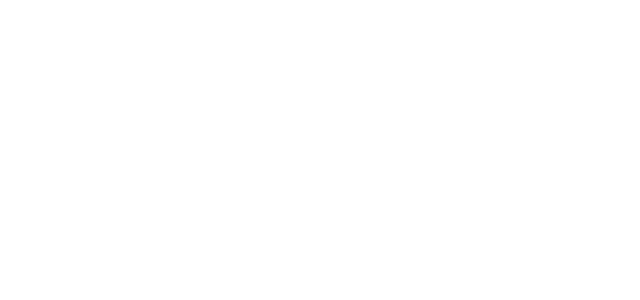
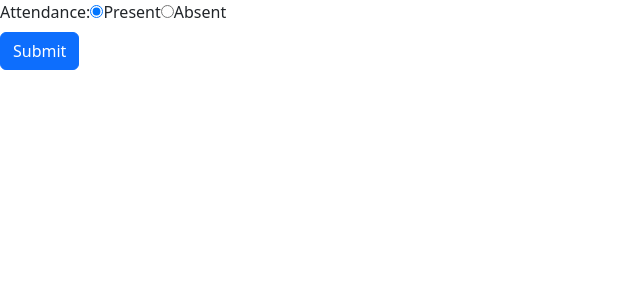
Before and after one commit to Loganathanleo/ProHr-Project, a React (Create React App) app in the folder ProHR-Frontend/: page /Attendance in a window 1280 px wide. Before the commit this address had no page. Shown: the top 300 px of the page, without its empty margins (0-640 px from the left). Built offline with nearby package versions, Linux system fonts and the light colour scheme.

Commit message:
Attendance

```diff
--- /dev/null
+++ b/ProHR-Frontend/src/components/Forms/Attendance.jsx
@@ -0,0 +1,106 @@
+import React, { useState } from "react";
+import { Form, FormLabel, Button } from "react-bootstrap";
+import axios from "axios";
+
+function Attendance() {
+  const [absent, setAbsent] = useState(false);
+  const [leaveType, setLeaveType] = useState("");
+  const [remark, setRemark] = useState("");
+  const [attendance, setAttendance] = useState("Present");
+  const { item } = location.state || {};
+
+  const handleAttendanceChange = (event) => {
+    setAttendance(event.target.value);
+    setAbsent(event.target.value === "Absent");
+  };
+
+  const handleLeaveTypeChange = (event) => {
+    setLeaveType(event.target.value);
+  };
+
+  const handleRemarkChange = (event) => {
+    setRemark(event.target.value);
+  };
+
+  const handleSubmit = async (event) => {
+    event.preventDefault();
+
+    const formData = {
+      attendance,
+      leaveType: absent ? leaveType : null,
+      remark: absent ? remark : null,
+    };
+
+    try {
+      const response = await axios.post("", formData);
+      console.log("Success:", response.data);
+    } catch (error) {
+      console.error("Error:", error);
+    }
+  };
+
+  return (
+    <div>
+      <Form onSubmit={handleSubmit}>
+        <div>
+          <FormLabel htmlFor="Attendance">Attendance:</FormLabel>
+          <input
+            type="radio"
+            id="attendancePresent"
+            name="attendance"
+            value="Present"
+            checked={attendance === "Present"}
+            onChange={handleAttendanceChange}
+          />
+          Present
+          <input
+            type="radio"
+            id="attendanceAbsent"
+            name="attendance"
+            value="Absent"
+            checked={attendance === "Absent"}
+            onChange={handleAttendanceChange}
+          />
+          Absent
+        </div>
+        {absent && (
+          <div>
+            <div>
+              <FormLabel htmlFor="leave">Leave Type:</FormLabel>
+              <input
+                type="radio"
+                id="leaveSick"
+                name="leave"
+                value="Sick Leave"
+                checked={leaveType === "Sick Leave"}
+                onChange={handleLeaveTypeChange}
+              />
+              Sick Leave
+              <input
+                type="radio"
+                id="leaveCasual"
+                name="leave"
+                value="Casual Leave"
+                checked={leaveType === "Casual Leave"}
+                onChange={handleLeaveTypeChange}
+              />
+              Casual Leave
+            </div>
+            <div>
+              <FormLabel htmlFor="remark">Remark:</FormLabel>
+              <input
+                type="textbox"
+                id="remark"
+                value={remark}
+                onChange={handleRemarkChange}
+              />
+            </div>
+          </div>
+        )}
+        <Button type="submit">Submit</Button>
+      </Form>
+    </div>
+  );
+}
+
+export default Attendance;
--- a/ProHR-Frontend/src/pages/Home.jsx
+++ b/ProHR-Frontend/src/pages/Home.jsx
@@ -23,6 +23,10 @@
       .catch((err) => {
         console.error("Error deleting the employee:", err);
       });
+  };
+
+  const handleAttendance = (item) => {
+    navigate("/Attendance", {state: {item}});
   };
 
   useEffect(() => {
@@ -66,7 +70,7 @@
                   <Button type="button" className="btn btn-danger" onClick={() => handleDelete(index)}>Delete</Button>
                 </td>
                 <td>
-                  <Button type="button" className="btn btn-info">Mark Attendance</Button>
+                  <Button type="button" className="btn btn-info" onClick={() => handleAttendance(index)}>Mark Attendance</Button>
                 </td>
               </tr>
             ))}
--- a/ProHR-Frontend/src/routers/approuters.jsx
+++ b/ProHR-Frontend/src/routers/approuters.jsx
@@ -4,6 +4,7 @@
 import Home from "../pages/Home";
 import AddEmployee from "../components/Forms/AddEmployee";
 import Update from "../components/Forms/Update";
+import Attendance from "../components/Forms/Attendance";
 
 function AppRouters() {
   return (
@@ -13,6 +14,7 @@
         <Route path="Home" element={<Home />} />
         <Route path="Add" element={<AddEmployee />} />
         <Route path="Update" element={<Update />} />
+        <Route path="Attendance" element={<Attendance />}/>
       </Routes>
     </Router>
   );
```
